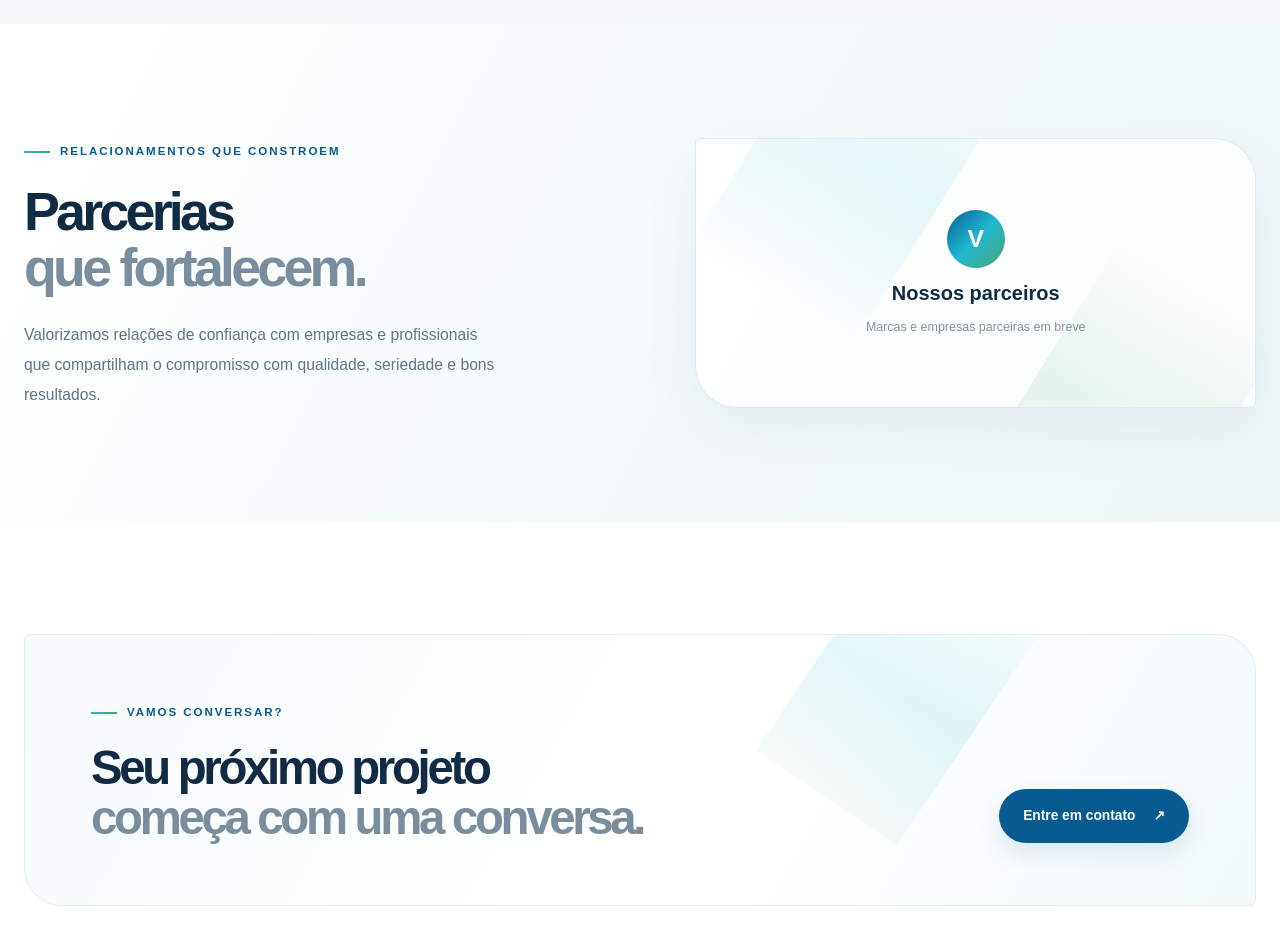
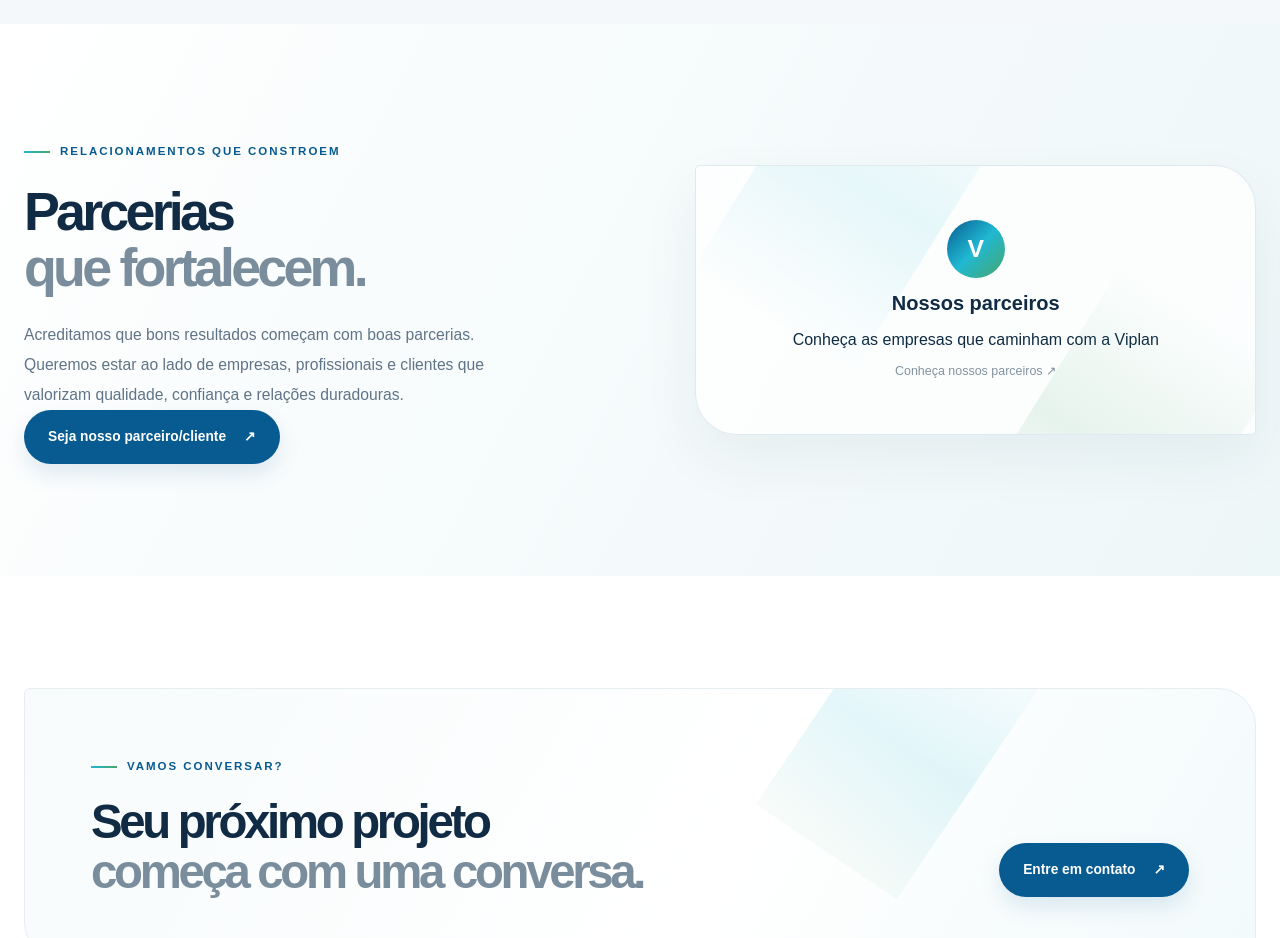
Before and after one commit to altrsl/site-viplan-gpt, a Next.js app: page / in a window 1280 px wide. Shown: the part 2180-3118 px from the top of the page. Built offline with nearby package versions, Linux system fonts and the light colour scheme; no server answers.

Commit message:
Atualiza chamada para parcerias na homepage

```diff
--- a/app/page.tsx
+++ b/app/page.tsx
@@ -167,16 +167,20 @@ export default function HomePage() {
             <span className="eyebrow">Relacionamentos que constroem</span>
             <h2 className="section-heading">Parcerias<br /><span>que fortalecem.</span></h2>
             <p>
-              Valorizamos relações de confiança com empresas e profissionais
-              que compartilham o compromisso com qualidade, seriedade e bons
-              resultados.
+              Acreditamos que bons resultados começam com boas parcerias.
+              Queremos estar ao lado de empresas, profissionais e clientes
+              que valorizam qualidade, confiança e relações duradouras.
             </p>
+            <a className="button-primary partnerships-cta" href="/contato">
+              Seja nosso parceiro/cliente <span aria-hidden="true">↗</span>
+            </a>
           </div>
-          <div className="partners-placeholder" aria-label="Espaço para apresentação dos parceiros da Viplan">
+          <a className="partners-placeholder" href="/parceiros" aria-label="Conheça os parceiros da Viplan">
             <span className="partners-placeholder__mark">V</span>
             <strong>Nossos parceiros</strong>
-            <span>Marcas e empresas parceiras em breve</span>
-          </div>
+            <span>Conheça as empresas que caminham com a Viplan</span>
+            <span className="partners-placeholder__link">Conheça nossos parceiros <span aria-hidden="true">↗</span></span>
+          </a>
         </div>
       </section>
 
```
